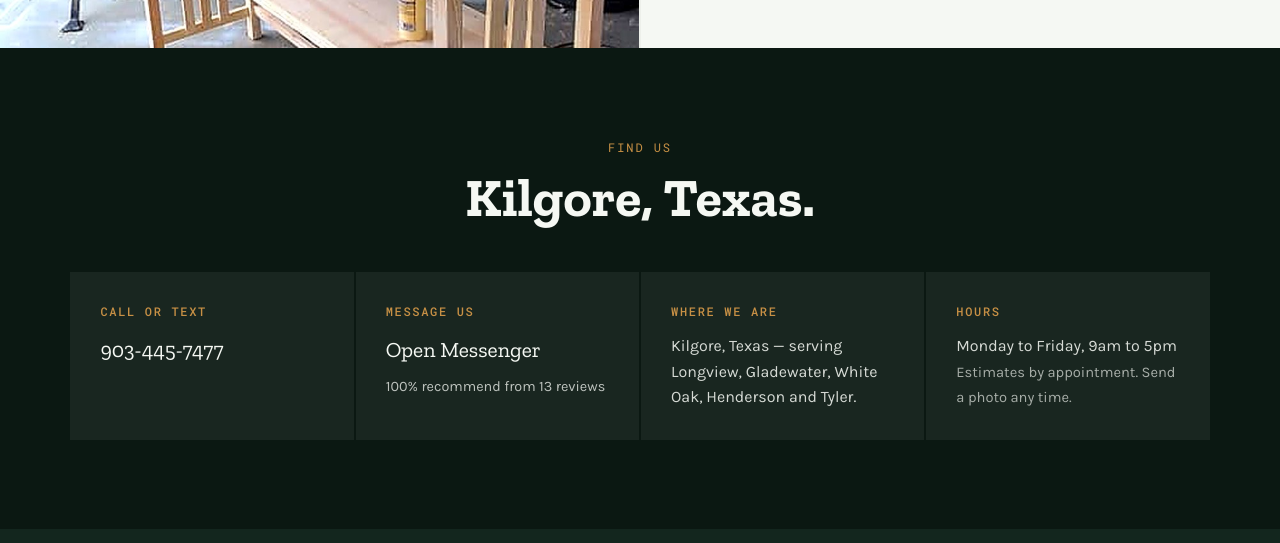
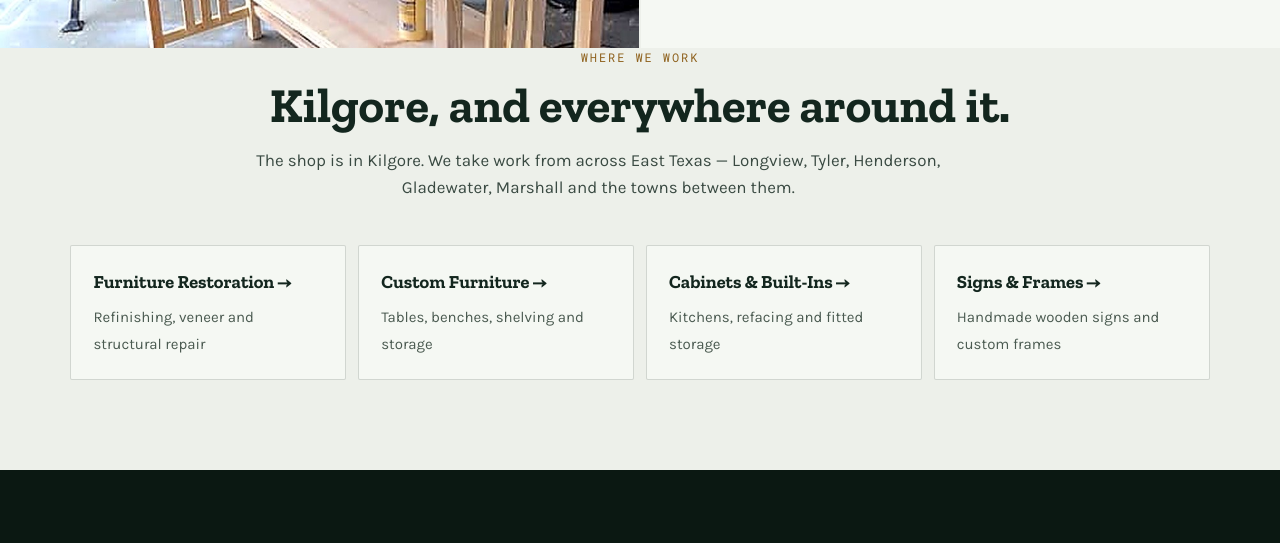
Before and after one commit to dominionsoundmusic-create/grace-woodwork-site, a website: page index.html in a window 1280 px wide. Shown: the part 7733-8276 px from the top of the page. Drawn offline with nearby package versions, Linux system fonts and the light colour scheme; no server answers.

Commit message:
Link the four service hubs from the homepage so the city pages are reachable

```diff
--- a/index.html
+++ b/index.html
@@ -425,6 +425,28 @@ footer a{color:var(--brass);text-decoration:none}
   </div>
 </section>
 
+
+<section class="sec" style="padding-top:0">
+  <div class="sec-head">
+    <span class="tag">Where we work</span>
+    <h2>Kilgore, and everywhere around it.</h2>
+    <p>The shop is in Kilgore. We take work from across East Texas &mdash; Longview, Tyler, Henderson, Gladewater, Marshall and the towns between them.</p>
+  </div>
+  <div style="display:grid;grid-template-columns:repeat(auto-fit,minmax(240px,1fr));gap:12px">
+    <a href="/furniture-restoration/" style="display:block;background:var(--paper);border:1px solid rgba(19,38,30,.16);padding:22px;text-decoration:none;border-radius:2px">
+      <b style="font-family:'Zilla Slab',serif;font-size:1.15rem;display:block;margin-bottom:5px">Furniture Restoration &rarr;</b>
+      <span style="color:#4a5a50;font-size:15px">Refinishing, veneer and structural repair</span></a>
+    <a href="/custom-furniture/" style="display:block;background:var(--paper);border:1px solid rgba(19,38,30,.16);padding:22px;text-decoration:none;border-radius:2px">
+      <b style="font-family:'Zilla Slab',serif;font-size:1.15rem;display:block;margin-bottom:5px">Custom Furniture &rarr;</b>
+      <span style="color:#4a5a50;font-size:15px">Tables, benches, shelving and storage</span></a>
+    <a href="/cabinets-and-built-ins/" style="display:block;background:var(--paper);border:1px solid rgba(19,38,30,.16);padding:22px;text-decoration:none;border-radius:2px">
+      <b style="font-family:'Zilla Slab',serif;font-size:1.15rem;display:block;margin-bottom:5px">Cabinets &amp; Built-Ins &rarr;</b>
+      <span style="color:#4a5a50;font-size:15px">Kitchens, refacing and fitted storage</span></a>
+    <a href="/custom-signs/" style="display:block;background:var(--paper);border:1px solid rgba(19,38,30,.16);padding:22px;text-decoration:none;border-radius:2px">
+      <b style="font-family:'Zilla Slab',serif;font-size:1.15rem;display:block;margin-bottom:5px">Signs &amp; Frames &rarr;</b>
+      <span style="color:#4a5a50;font-size:15px">Handmade wooden signs and custom frames</span></a>
+  </div>
+</section>
 <section class="contact" id="contact">
   <span class="tag">Find us</span>
   <h2>Kilgore, Texas.</h2>
```
